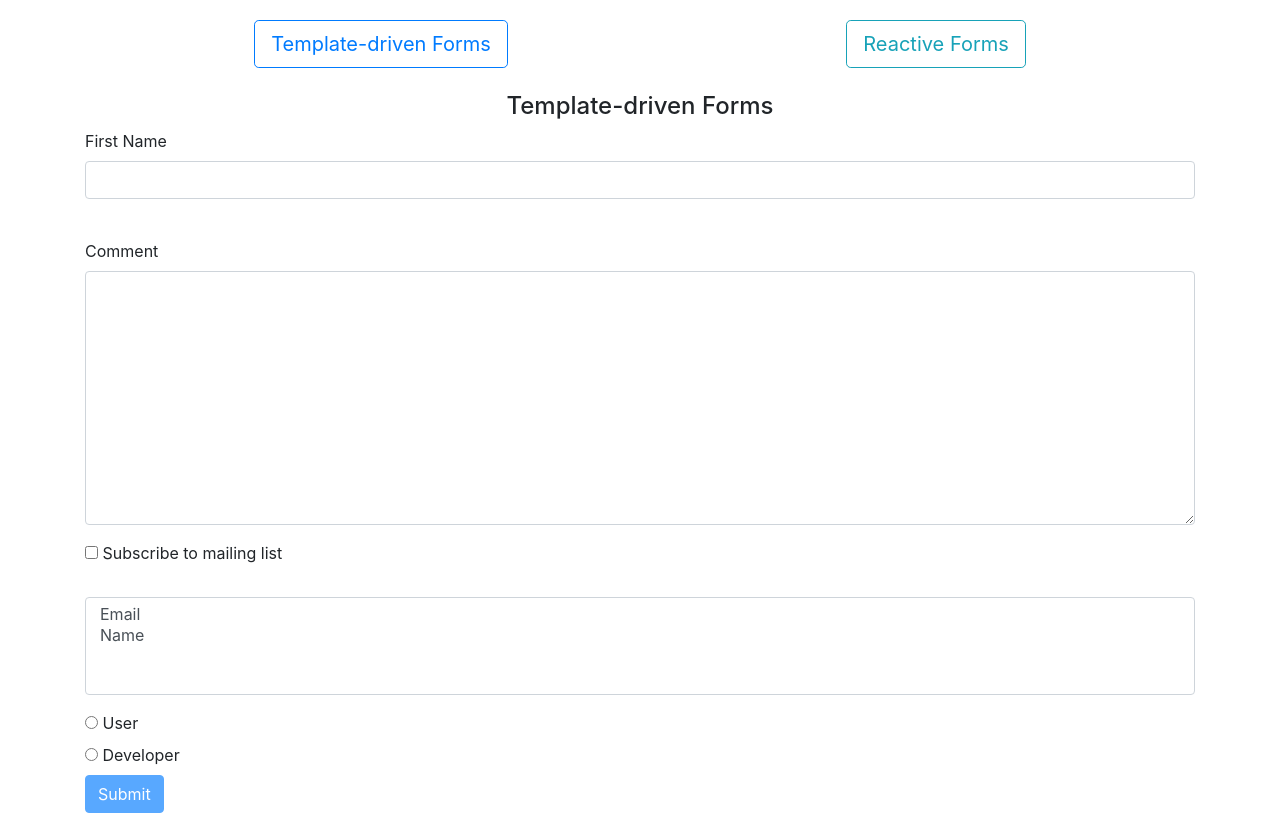
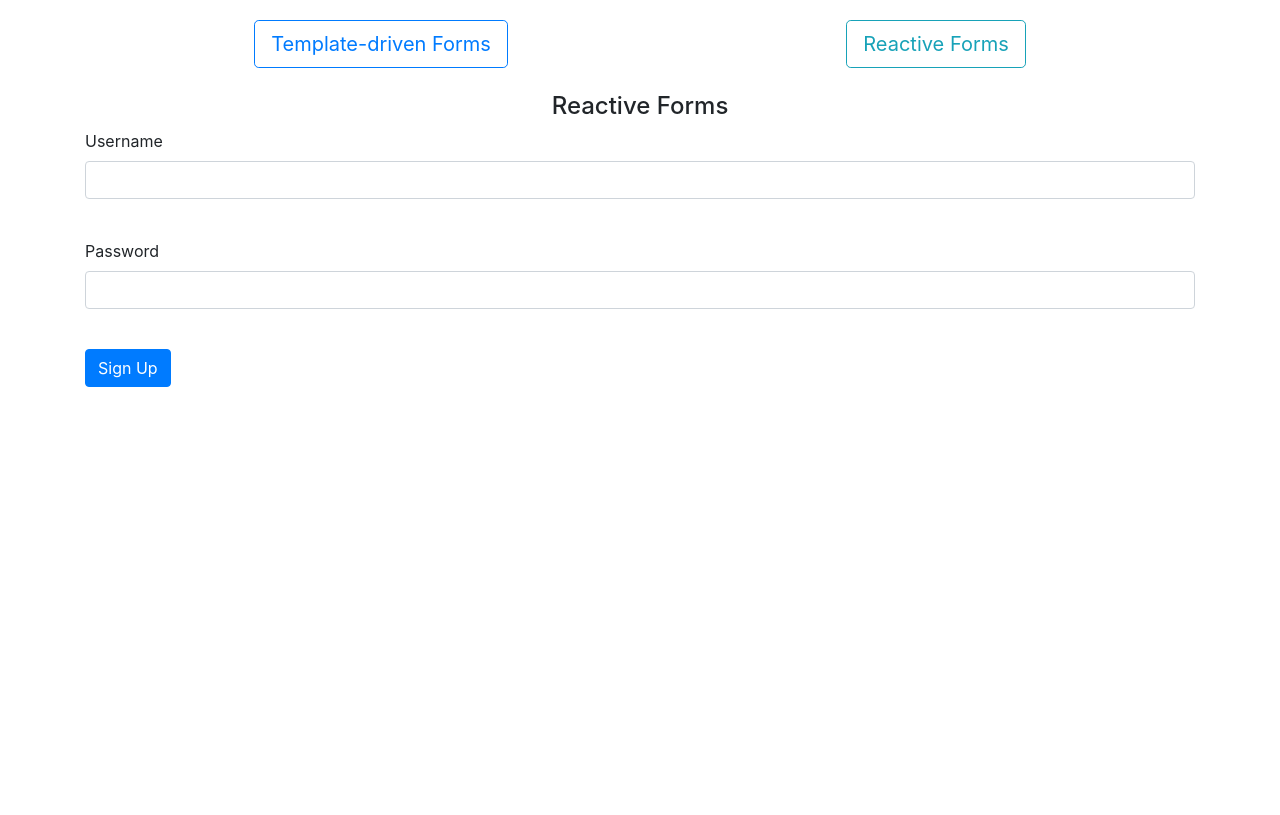
Before and after one commit to pedroarvellos/forms-practice-fundamentals, an Angular app: page / in a window 1280 px wide. Shown: the top 815 px of the page. Built offline with nearby package versions, Linux system fonts and the light colour scheme.

Commit message:
Add validation in password

```diff
--- a/src/app/app.component.ts
+++ b/src/app/app.component.ts
@@ -7,5 +7,5 @@ import { Component } from '@angular/core';
 })
 export class AppComponent {
   title = 'forms';
-  formType = 0;
+  formType = 1;
 }
--- a/src/app/signup-form/signup-form.component.html
+++ b/src/app/signup-form/signup-form.component.html
@@ -13,6 +13,8 @@
             <div *ngIf="!username.valid && !username.pristine" class="alert alert-danger">
                 <div *ngIf="username.errors.required">Username is required.</div>
                 <div *ngIf="username.errors.minlength">Username should be minimum {{ username.errors.minlength.requiredLength }} characters.</div>
+                <div *ngIf="username.errors.usernameCannotContainSpace">Username cannot contain space.</div>
+                <div *ngIf="username.errors.usernameCannotContainCapitals">Username cannot contain capital letters.</div>
             </div>
         </div>
         <div class="form-group">
@@ -22,6 +24,12 @@
                 id="password"
                 type="text"
                 class="form-control">
+            <br>
+            <div *ngIf="!password.valid && !password.pristine" class="alert alert-danger">
+                <div *ngIf="password.errors.required">Password is required.</div>
+                <div *ngIf="password.errors.minlength">Password should be minimum {{ password.errors.minlength.requiredLength }} characters.</div>
+                <div *ngIf="password.errors.passwordCannotBeSimple">Password should have at least one digit, one uppercase and one lowercase.</div>
+            </div>
         </div>
         <button class="btn btn-primary" type="submit">Sign Up</button>
     </form>
--- a/src/app/signup-form/signup-form.component.ts
+++ b/src/app/signup-form/signup-form.component.ts
@@ -1,5 +1,6 @@
 import { Component } from '@angular/core';
 import { FormGroup, FormControl, Validators } from '@angular/forms';
+import { SignupValidators } from './signup.validators';
 
 @Component({
   selector: 'signup-form',
@@ -10,12 +11,22 @@ export class SignupFormComponent {
   form = new FormGroup({
     username: new FormControl('', [
       Validators.required,
-      Validators.minLength(3)
+      Validators.minLength(3),
+      SignupValidators.usernameCannotContainSpace,
+      SignupValidators.usernameCannotContainCapitals
     ]),
-    password: new FormControl('', Validators.required)
+    password: new FormControl('', [
+      Validators.required,
+      Validators.minLength(3),
+      SignupValidators.passwordCannotBeSimple
+    ])
   });
 
   get username() {
     return this.form.get('username');
   }
+
+  get password() {
+    return this.form.get('password');
+  }
 }
--- /dev/null
+++ b/src/app/signup-form/signup.validators.ts
@@ -0,0 +1,25 @@
+import { AbstractControl, ValidationErrors } from '@angular/forms';
+
+export class SignupValidators {
+    static usernameCannotContainSpace(control: AbstractControl) : ValidationErrors | null {
+        if((control.value as string).indexOf(' ') >= 0) return { usernameCannotContainSpace: true };
+
+        return null;
+    }
+
+    static usernameCannotContainCapitals(control: AbstractControl) : ValidationErrors | null {
+        if(/[A-Z]/.test((control.value as string))) return { usernameCannotContainCapitals: true };
+
+        return null;
+    }
+
+    static passwordCannotBeSimple(control: AbstractControl) : ValidationErrors | null {
+        const hasCapitalLetter = (/[A-Z]/.test(control.value as string));
+        const hasNumber = (/[0-9]/.test(control.value as string));
+        const hasLowerCase = (/[a-z]/.test(control.value as string));
+
+        if(!(hasCapitalLetter && hasNumber && hasLowerCase)) return { passwordCannotBeSimple: true };
+
+        return null;
+    }
+}
```
